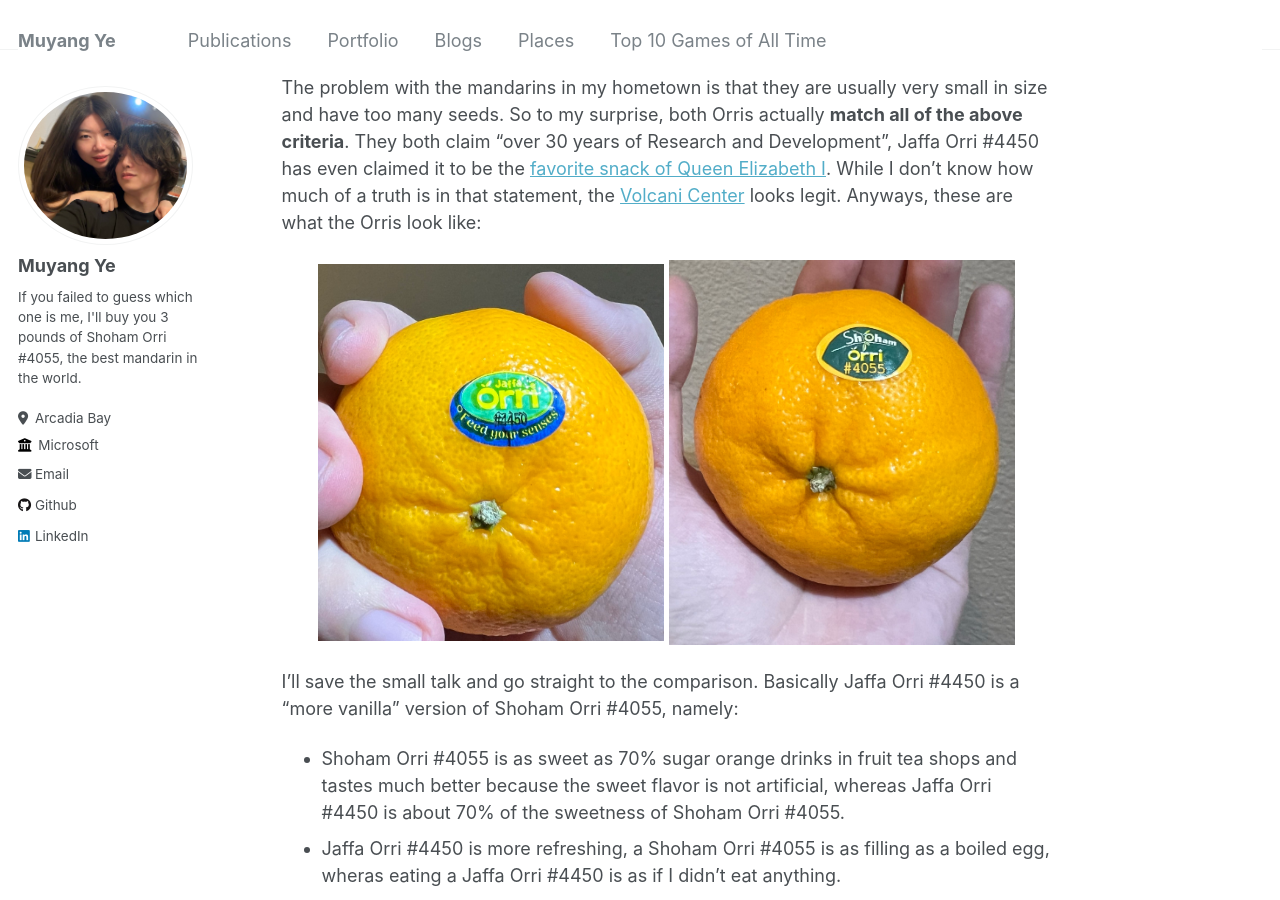
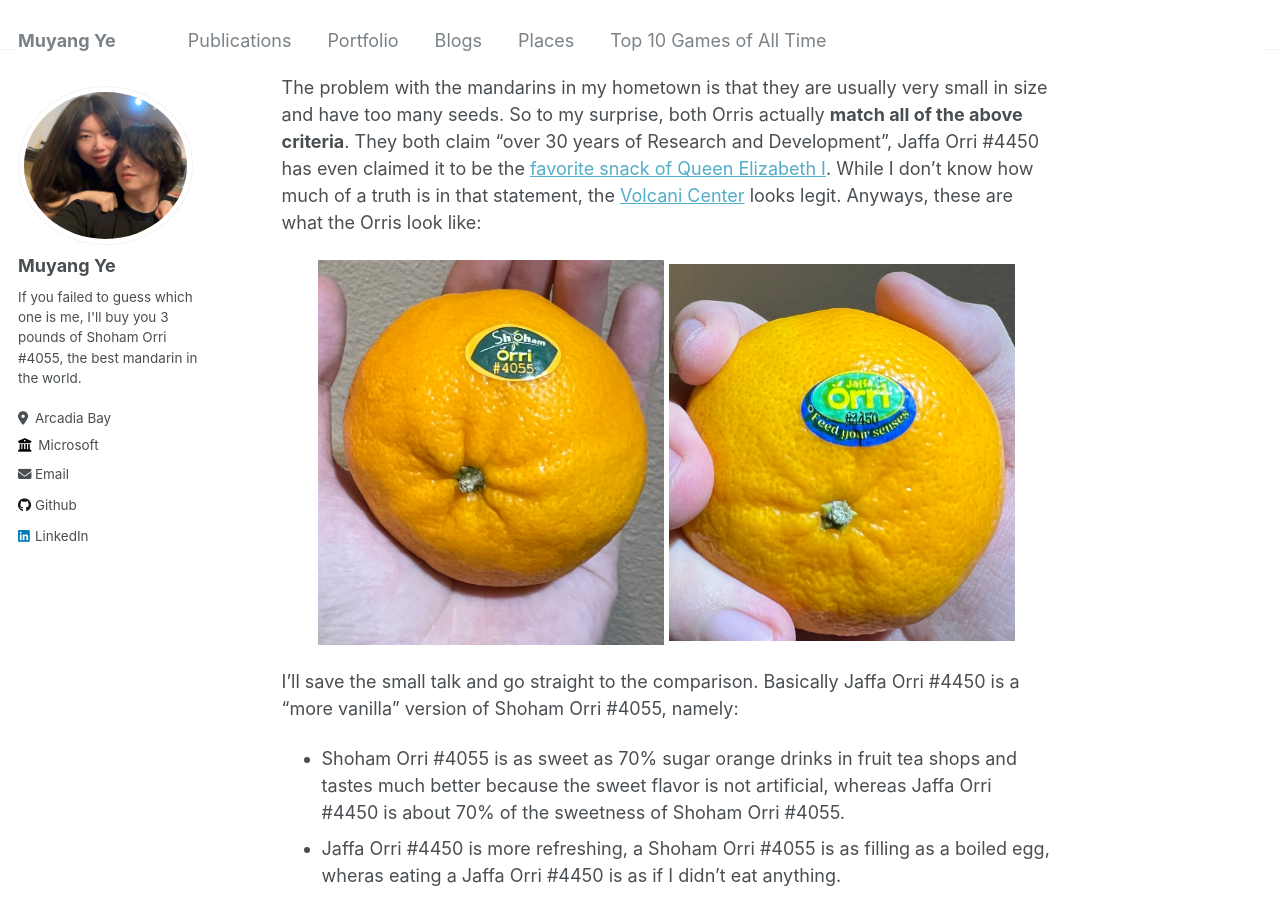
Before and after one commit to muyangye/muyangye.github.io, a Jekyll site: the page built from _posts/2025-04-04-blog-post-2.md, in a window 1280 px wide and 900 px high, scrolled down 797 px. Built offline with Jekyll 4.4.1, drawn with Linux system fonts in a browser that asks for light colours.

Commit message:
change align

```diff
--- a/_posts/2025-04-04-blog-post-2.md
+++ b/_posts/2025-04-04-blog-post-2.md
@@ -23,8 +23,8 @@
 The problem with the mandarins in my hometown is that they are usually very small in size and have too many seeds. So to my surprise, both Orris actually **match all of the above criteria**. They both claim "over 30 years of Research and Development", Jaffa Orri #4450 has even claimed it to be the [favorite snack of Queen Elizabeth I](https://orrijaffa.com/about-jaffa/). While I don't know how much of a truth is in that statement, the [Volcani Center](https://www.vipartnerships.org/about-volcani) looks legit. Anyways, these are what the Orris look like:
 
 <p align="center">
+  <img src="/images/blog_post_2/shoham.jpg" alt="Shoham Orri #4405" width="45%"/>
   <img src="/images/blog_post_2/jaffa.jpg" alt="Jaffa Orri #4450" width="45%"/>
-  <img src="/images/blog_post_2/shoham.jpg" alt="Shoham Orri #4405" width="45%"/>
 </p>
 
 I'll save the small talk and go straight to the comparison. Basically Jaffa Orri #4450 is a "more vanilla" version of Shoham Orri #4055, namely:
```
